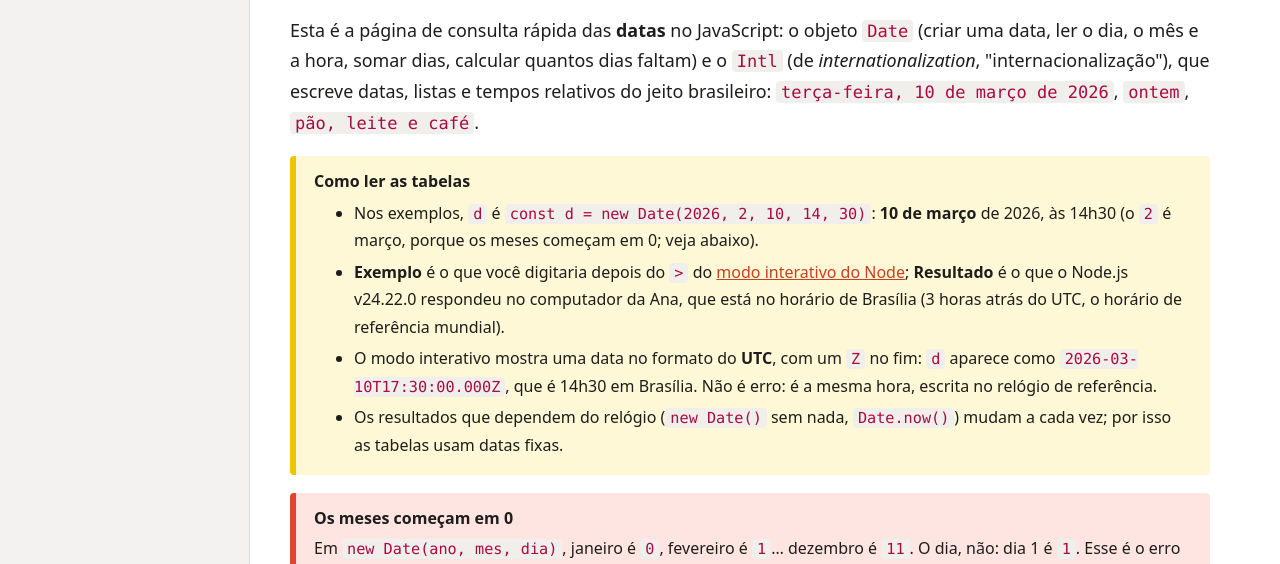
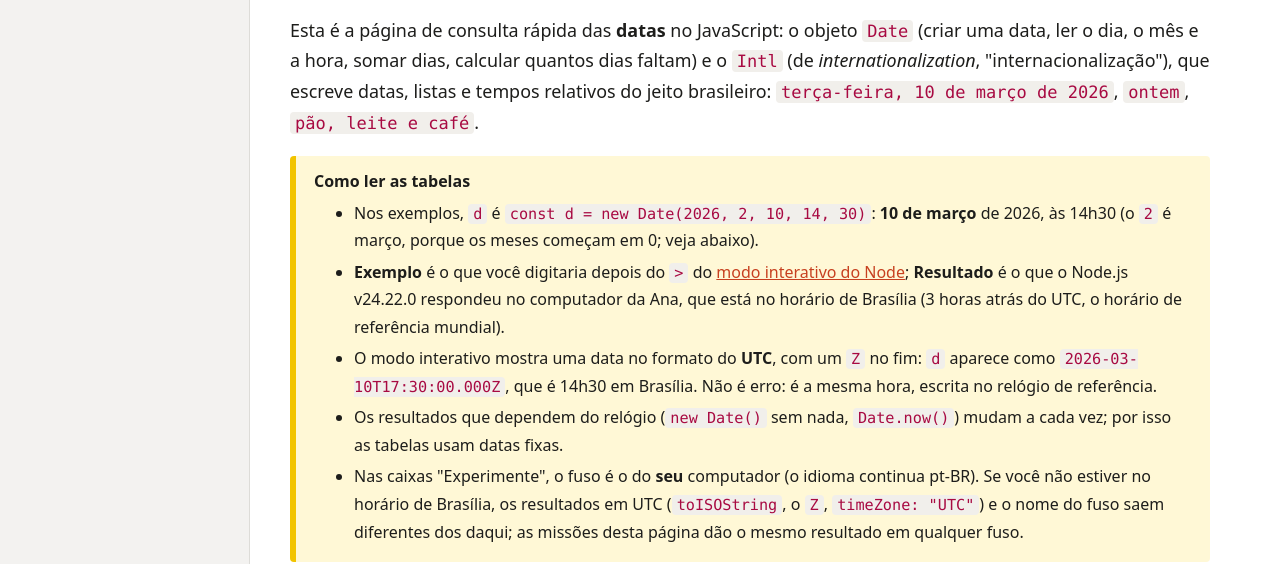
Before and after one commit to Wallysondevs/guia-js, a plain HTML site: page ref-date.html in a window 1280 px wide. Shown: the part 232-796 px from the top of the page. Drawn offline with Linux system fonts and the light colour scheme.

Commit message:
revisão: ref-date, nota do fuso no editor

```diff
--- a/ref-date.html
+++ b/ref-date.html
@@ -27,6 +27,7 @@
   <li><strong>Exemplo</strong> é o que você digitaria depois do <code>&gt;</code> do <a href="repl.html">modo interativo do Node</a>; <strong>Resultado</strong> é o que o Node.js v24.22.0 respondeu no computador da Ana, que está no horário de Brasília (3 horas atrás do UTC, o horário de referência mundial).</li>
   <li>O modo interativo mostra uma data no formato do <strong>UTC</strong>, com um <code>Z</code> no fim: <code>d</code> aparece como <code>2026-03-10T17:30:00.000Z</code>, que é 14h30 em Brasília. Não é erro: é a mesma hora, escrita no relógio de referência.</li>
   <li>Os resultados que dependem do relógio (<code>new Date()</code> sem nada, <code>Date.now()</code>) mudam a cada vez; por isso as tabelas usam datas fixas.</li>
+  <li>Nas caixas "Experimente", o fuso é o do <strong>seu</strong> computador (o idioma continua pt-BR). Se você não estiver no horário de Brasília, os resultados em UTC (<code>toISOString</code>, o <code>Z</code>, <code>timeZone: "UTC"</code>) e o nome do fuso saem diferentes dos daqui; as missões desta página dão o mesmo resultado em qualquer fuso.</li>
 </ul>
 </div>
 
```
